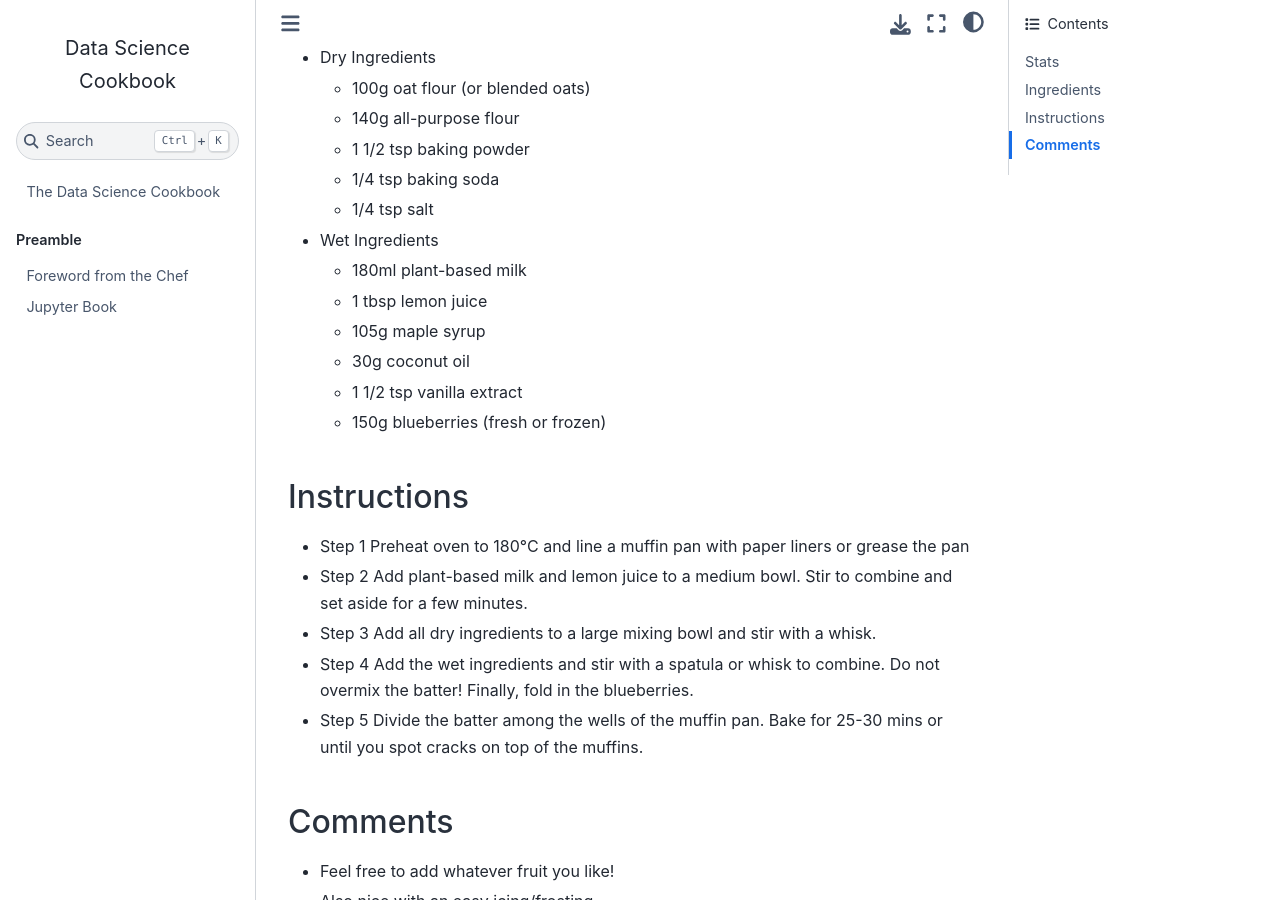
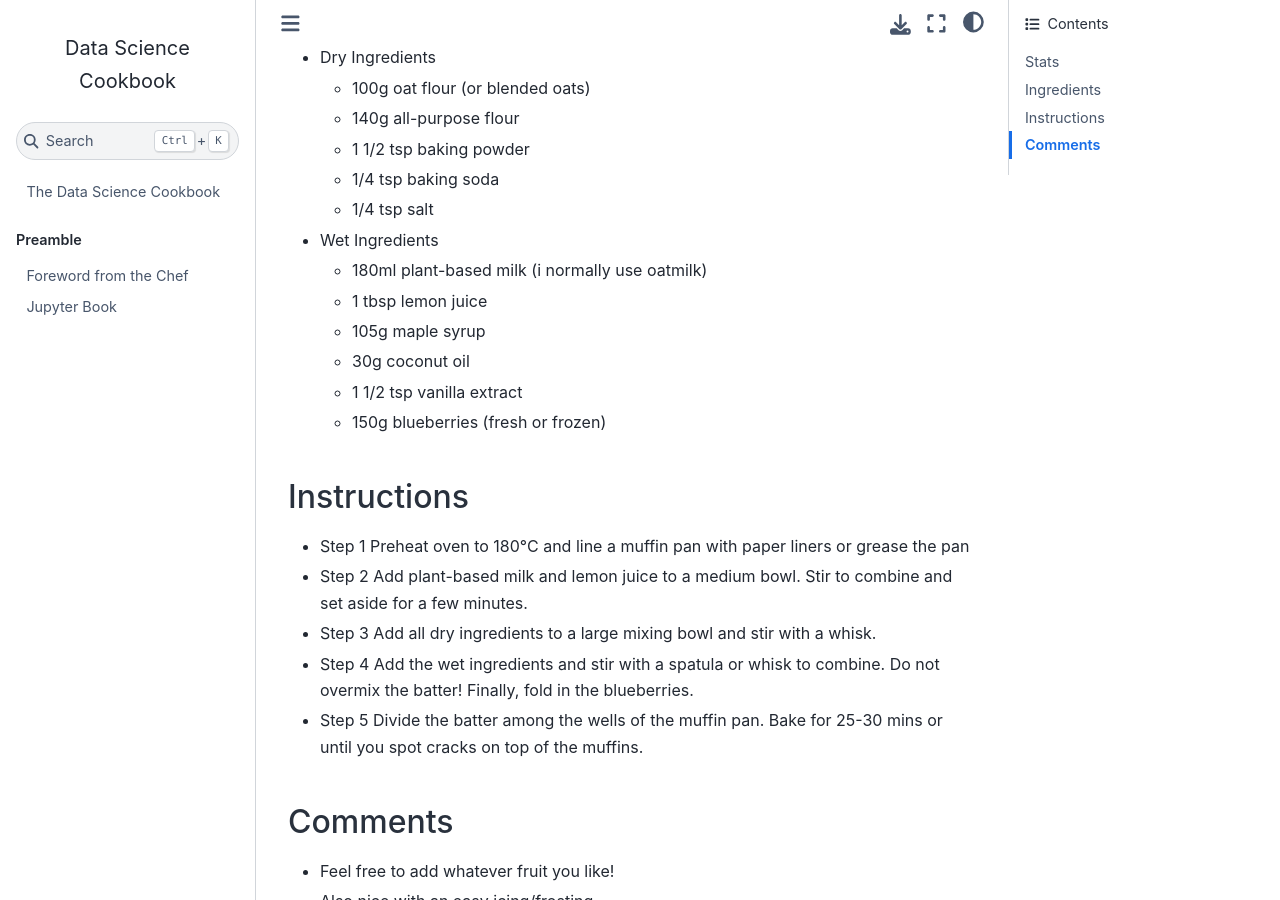
Before and after one commit to tillschwoerer/the-data-science-cookbook, a Jupyter Book: the page built from recipes/BlueberryMuffin.md, in a window 1280 px wide and 900 px high, scrolled down 1449 px. Built offline with Jupyter Book 1.0.4 settings and Sphinx 7.4.7 and the Sphinx Book theme 1.1.4, drawn with Linux system fonts in a browser that asks for light colours; pages that are not in the unit, such as notebooks, are missing from menus.

Commit message:
added plant-based milk recommendation

```diff
--- a/recipes/BlueberryMuffin.md
+++ b/recipes/BlueberryMuffin.md
@@ -19,7 +19,7 @@ I like muffins because you can basically eat them everywhere and you don't need
     - 1/4 tsp baking soda
     - 1/4 tsp salt
 - Wet Ingredients
-    - 180ml plant-based milk
+    - 180ml plant-based milk (i normally use oatmilk)
     - 1 tbsp lemon juice
     - 105g maple syrup
     - 30g coconut oil
```
